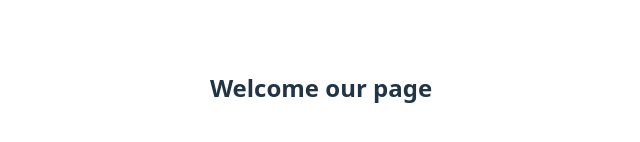
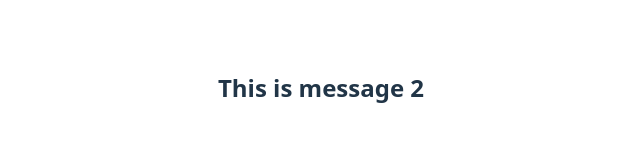
Before and after one commit to spcodegen/react-app-pro, a React (Vite) app: page / in a window 1280 px wide. Shown: the part 312-454 px from the top of the page, without its empty margins (319-959 px from the left). Built offline with nearby package versions, Linux system fonts and the light colour scheme.

Commit message:
Conditional Rendering Using Element Variables

```diff
--- a/src/components/ConditionalComponent.jsx
+++ b/src/components/ConditionalComponent.jsx
@@ -1,15 +1,15 @@
 import React from "react";
-import Welcome from "./Welcome";
-import Code from "./Code";
 
-const display = true;
+let message;
+const display = false;
 
 function ConditionalComponent() {
   if (display) {
-    return <Welcome />;
+    message = <h2>This is message 1</h2>;
   } else {
-    return <Code />;
+    message = <h2>This is message 2</h2>;
   }
+  return message;
 }
 
 export default ConditionalComponent;
```
